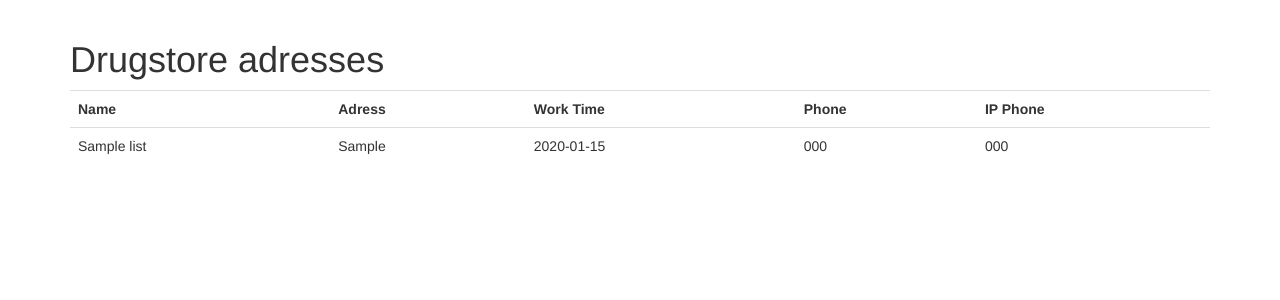
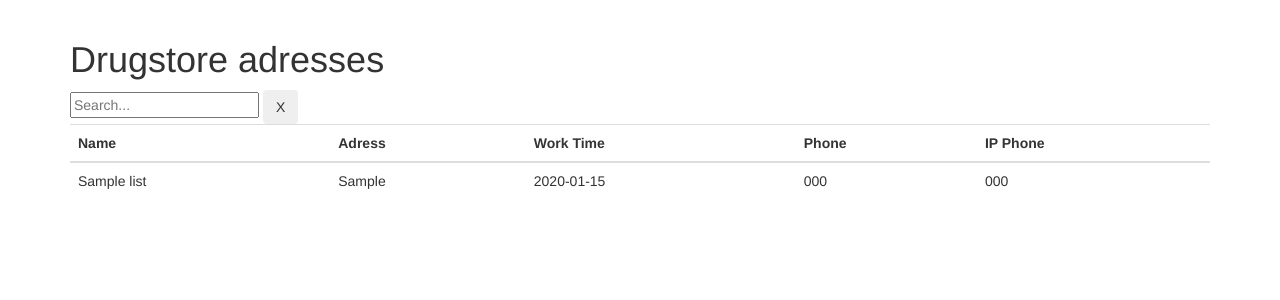
Before and after one commit to Nerevarishe/news_site, a Flask app: page /spravka/drugstores in a window 1280 px wide. Shown: the part 52-352 px from the top of the page. Run offline with Flask 2, Linux system fonts and the light colour scheme; tables that the repository leaves empty hold one stand-in row (values such as "Sample post"); some libraries are stand-ins or nearby versions.

Commit message:
Searchbar to drugstore list

```diff
--- a/app/spravka/templates/drugstores.html
+++ b/app/spravka/templates/drugstores.html
@@ -1,6 +1,35 @@
-
 {% extends "base.html" %}
 {% import 'bootstrap/wtf.html' as wtf %}
+
+{% block scripts %}
+{{ super() }}
+<script>
+    $(document).ready(function(){
+        $("#search_drugstore_table").on("keyup", function() {
+            var value = $(this).val().toLowerCase();
+            $("#drugstore_table tr").filter(function() {
+                $(this).toggle($(this).text().toLowerCase().indexOf(value) > -1)
+            });
+        });
+        $('#clear_search_bar').click(function () {
+            $("#search_drugstore_table").val('').focus();
+            var value = $(this).val().toLowerCase();
+            $("#drugstore_table tr").filter(function() {
+                $(this).toggle($(this).text().toLowerCase().indexOf(value) > -1)
+            });
+        })
+        $(document).keyup(function(e) {
+            if (e.key === "Escape") { // escape key maps to keycode `27`
+                $("#search_drugstore_table").val('').focus();
+                var value = $(this).val().toLowerCase();
+                $("#drugstore_table tr").filter(function() {
+                    $(this).toggle($(this).text().toLowerCase().indexOf(value) > -1)
+                });
+            }
+        });
+    });
+</script>
+{% endblock %}
 
 {% block action_menu %}
     <a href="{{ url_for('spravka.add_drugstore') }}" class="btn btn-outline-primary">{{ _('Add Drugstore') }}</a>
@@ -8,6 +37,8 @@
 
 {% block app_content %}
     <h1>{{ _('Drugstore adresses') }}</h1>
+    <input type="text" id="search_drugstore_table" , placeholder="{{ _('Search...') }}">
+    <button class="btn btn-outline-primary" id="clear_search_bar" title="{{ _('Delete input. You can press ESC to clear input string') }}">X</button>
     <table class="table">
         <tr>
             <th>{{ _('Name') }}</th>
@@ -19,6 +50,7 @@
             <th>{{ _('Options') }}</th>
             {% endif %}
         </tr>
+        <tbody id="drugstore_table">
             {% for item in drugstore_list %}
             <tr>
                 <td>{{ item.ds_name }}</td>
@@ -40,5 +72,6 @@
                 {% endif %}
             </tr>
             {% endfor %}
+        </tbody>
     </table>
 {% endblock %}
--- a/app/spravka/templates/service_centres.html
+++ b/app/spravka/templates/service_centres.html
@@ -1,4 +1,3 @@
-
 {% extends "base.html" %}
 {% import 'bootstrap/wtf.html' as wtf %}
 
--- a/app/spravka/templates/spravka.html
+++ b/app/spravka/templates/spravka.html
@@ -1,4 +1,3 @@
-
 {% extends "base.html" %}
 {% import 'bootstrap/wtf.html' as wtf %}
 
--- a/news_site.py
+++ b/news_site.py
@@ -10,12 +10,12 @@ def make_shell_context():
 
 # PyCharm runner:
 
-# if __name__ == '__main__':
-#    app.run(debug=True, use_debugger=False, use_reloader=False, passthrough_errors=True)
+if __name__ == '__main__':
+   app.run(debug=True, use_debugger=False, use_reloader=False, passthrough_errors=True)
 
 # c9.io runner
 
-if __name__ == '__main__':
-    app.run(host=os.getenv('IP', '0.0.0.0'), port=int(os.getenv('PORT', 8080)),
-            debug=True, use_debugger=False, use_reloader=False,
-            passthrough_errors=True)
+# if __name__ == '__main__':
+#     app.run(host=os.getenv('IP', '0.0.0.0'), port=int(os.getenv('PORT', 8080)),
+#             debug=True, use_debugger=False, use_reloader=False,
+#             passthrough_errors=True)
```
Lines whose indentation alone changed are shown as unchanged.
